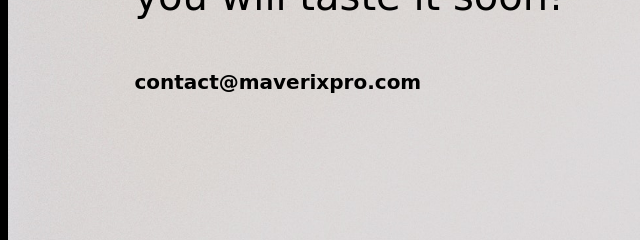
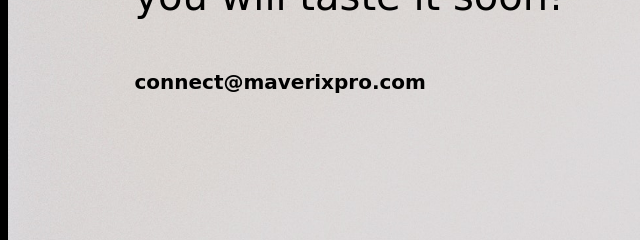
Before and after one commit to jithinua/maverixpro_pre, a plain HTML site: page index.html in a window 1280 px wide. Shown: the part 207-447 px from the top of the page, 0-640 px from the left. Drawn offline with Linux system fonts and the light colour scheme; a web font is replaced by a local one.

Commit message:
Update index.html

```diff
--- a/index.html
+++ b/index.html
@@ -10,7 +10,7 @@
         <div style="padding: 10%;font-size: 250%;">
             We are baking, <br>you will taste it soon!
             <div style="padding-top: 5%;color:black;font-size:20px;font-weight: lighter;"><a href="mailto:contact@maverixpro.com" style="color:black;font-size:20px;text-decoration: none;font-weight: bold;">
-                    contact@maverixpro.com
+                    connect@maverixpro.com
                 </a>
             </div>
         </div>
```
